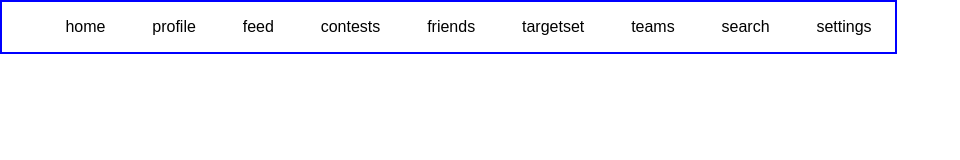
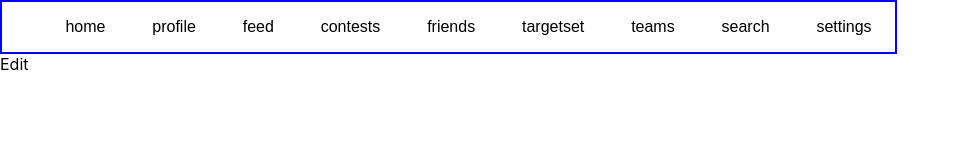
Before and after one commit to anuj10ee/miniproject, a React (Create React App) app in the folder client/: page /editOptions in a window 1280 px wide. Shown: the top 160 px of the page, without its empty margins (0-960 px from the left). Built offline with nearby package versions, Linux system fonts and the light colour scheme.

Commit message:
edit page created

```diff
--- a/client/src/App.js
+++ b/client/src/App.js
@@ -11,6 +11,7 @@ import Home from "./components/Home/home";
 import Logout from "./components/auth/logout";
 import Navbar from "./components/Navbar/Navbar";
 import Profile from "./components/Profile/Profile";
+import Edit from "./components/Profile/Edit";
 // import Notify from "./components/alert/Alert"
 
 function App() {
@@ -29,13 +30,8 @@ function App() {
         <Route path="/register" element={<Register />}></Route>
         <Route path="/home" element={<Home />}></Route>
         <Route path="/logout" element={<Logout />}></Route>
+        <Route path="/editOptions" element={<Edit />}></Route>
 
-        <Route path="/register" element={<Register />}></Route>
-        <Route path="/home" element={<Home />}></Route>
-        <Route path="/logout" element={<Logout />}></Route>
-        <Route path="/register" element={<Register />}></Route>
-        <Route path="/home" element={<Home />}></Route>
-        <Route path="/logout" element={<Logout />}></Route>
       </Routes>
 
       {/* <h1>Register</h1>
--- /dev/null
+++ b/client/src/components/Profile/Edit.js
@@ -0,0 +1,9 @@
+import React from 'react'
+
+function Edit() {
+  return (
+    <div>Edit</div>
+  )
+}
+
+export default Edit;
--- a/client/src/components/Profile/Profile.js
+++ b/client/src/components/Profile/Profile.js
@@ -1,4 +1,4 @@
-import React from "react";
+import React, { useState } from "react";
 import { useNavigate } from "react-router-dom";
 import { useEffect } from "react";
 import "./profile.css"
@@ -6,6 +6,7 @@ import image from "./png-transparent-user-profile-computer-icons-login-user-avat
 
 function Profile() {
   const navigate = useNavigate();
+  const [name, setname] = useState("");
 
   const callProfilePage = async () => {
     try {
@@ -21,6 +22,7 @@ function Profile() {
       const data = await res.json();
       console.log("abcdefgh");
       console.log(data);
+      setname(data.name);
       if (res.status === 401) {
         const error = new Error(res.error);
         throw error;
@@ -42,8 +44,8 @@ function Profile() {
               <img src={image} alt="" />
             </div>
             <div className="info">
-              NAAM PATA ADDRESS
-              <button className="edit">EDIT</button>
+              {name}
+              <button className="edit" onClick={()=>navigate("/editOptions")}>EDIT</button>
             </div>
           </div>
           <div className="right">
```
Also changed, not shown: client/src/components/Profile/Edit.css (added).
